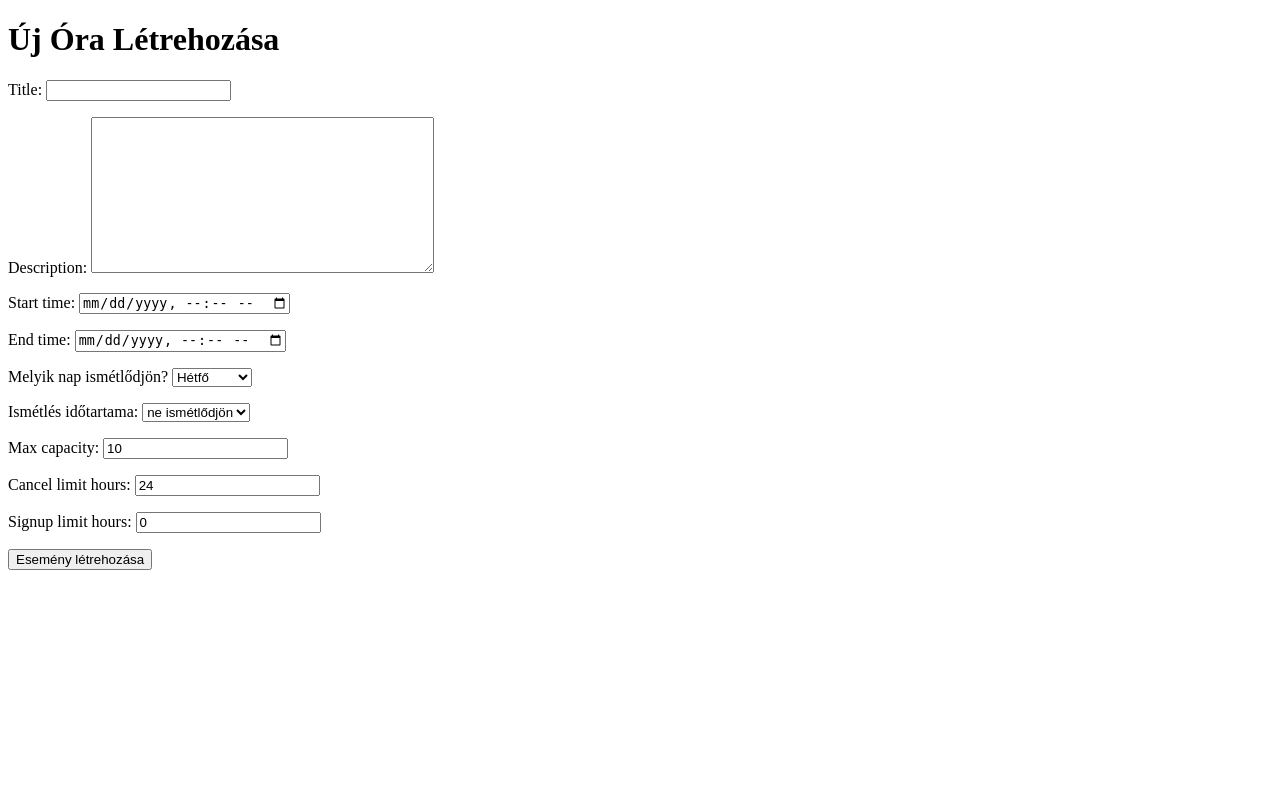
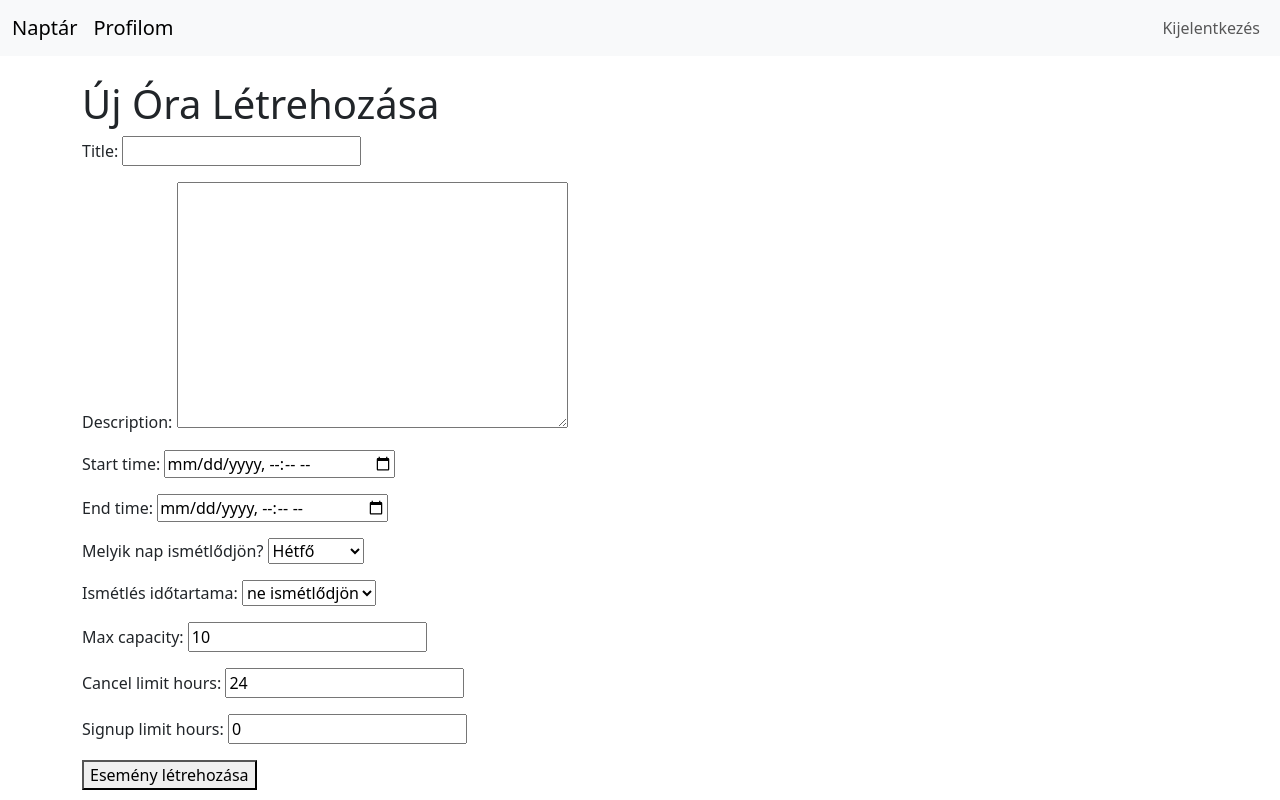
Before and after one commit to prohaas1337/calendarapp, a Django app: page /calendar/create/ in a window 1280 px wide. Run offline with Django 5.2, Linux system fonts and the light colour scheme; a user stored in the database is signed in.

Commit message:
redizajn1

```diff
--- a/calendarapp/templates/calendarapp/create_event.html
+++ b/calendarapp/templates/calendarapp/create_event.html
@@ -1,17 +1,10 @@
-<!DOCTYPE html>
-<html lang="hu">
-<head>
-    <meta charset="UTF-8">
-    <meta name="viewport" content="width=device-width, initial-scale=1.0">
-    <title>Új Óra Létrehozása</title>
-</head>
-<body>
+{% extends 'base.html' %}
+
+{% block content %}
     <h1>Új Óra Létrehozása</h1>
     <form method="post">
         {% csrf_token %}
         {{ form.as_p }}
         <button type="submit">Esemény létrehozása</button>
     </form>
-    </form>
-</body>
-</html>
+{% endblock %}
--- a/calendarapp/templates/calendarapp/profile.html
+++ b/calendarapp/templates/calendarapp/profile.html
@@ -1,3 +1,5 @@
+{% extends 'base.html' %}
+
 {% block content %}
   <h1>Profilom</h1>
 
--- a/calendarapp/templates/calendarapp/user_summary.html
+++ b/calendarapp/templates/calendarapp/user_summary.html
@@ -1,3 +1,5 @@
+{% extends 'base.html' %}
+
 {% block content %}
 <h2>Felhasználók részvételi statisztikája - {{ selected_year }}. {{ selected_month }}</h2>
 
--- /dev/null
+++ b/templates/base.html
@@ -0,0 +1,50 @@
+<!-- base.html: -->
+<!DOCTYPE html>
+<html lang="hu">
+<head>
+    <meta charset="UTF-8">
+    <title>{% block title %}Alapértelmezett cím{% endblock %}</title>
+    <!-- Bootstrap CSS -->
+    <link href="https://cdn.jsdelivr.net/npm/bootstrap@5.3.3/dist/css/bootstrap.min.css" rel="stylesheet">
+    {% block extra_head %}{% endblock %}
+</head>
+<body>
+    <!-- Navigációs sáv -->
+    <nav class="navbar navbar-expand-lg navbar-light bg-light">
+        <div class="container-fluid">
+            <a class="navbar-brand" href="{% url 'calendarapp:calendar_view' %}">Naptár</a>
+            <div class="collapse navbar-collapse">
+                <ul class="navbar-nav me-auto">
+                    <!-- További navigációs linkek -->
+                  <a class="navbar-brand" href="{% url 'calendarapp:profile' %}">Profilom</a>
+                </ul>
+                <ul class="navbar-nav">
+                    {% if user.is_authenticated %}
+                        <li class="nav-item">
+                            <a class="nav-link" href="{% url 'account_logout' %}">Kijelentkezés</a>
+                        </li>
+                    {% else %}
+                        <li class="nav-item">
+                            <a class="nav-link" href="{% url 'account_login' %}">Bejelentkezés</a>
+                        </li>
+                        <li class="nav-item">
+                            <a class="nav-link" href="{% url 'account_signup' %}">Regisztráció</a>
+                        </li>
+                    {% endif %}
+                </ul>
+            </div>
+        </div>
+    </nav>
+
+    <!-- Tartalom -->
+    <div class="container mt-4">
+        {% block content %}
+        <!-- Alapértelmezett tartalom -->
+        {% endblock %}
+    </div>
+
+    <!-- Bootstrap JS (opcionális) -->
+    <script src="https://cdn.jsdelivr.net/npm/bootstrap@5.3.3/dist/js/bootstrap.bundle.min.js"></script>
+    {% block extra_js %}{% endblock %}
+</body>
+</html>
```
Also changed, not shown: db.sqlite3. Lines whose indentation alone changed are shown as unchanged.
